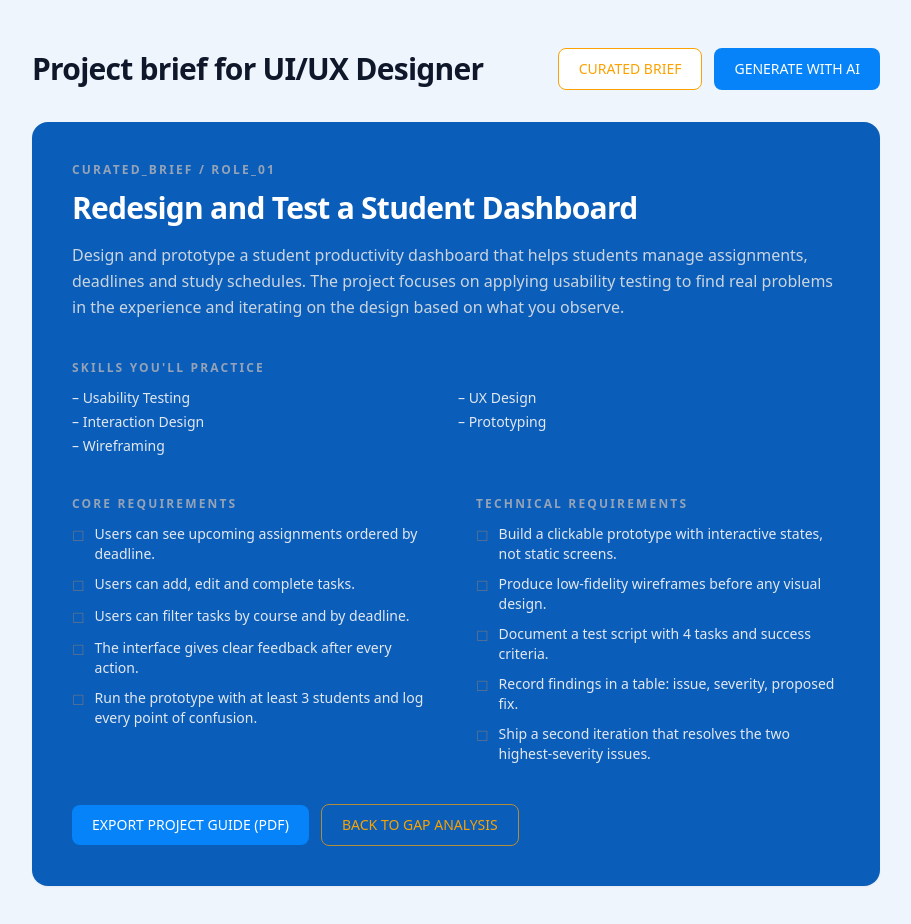
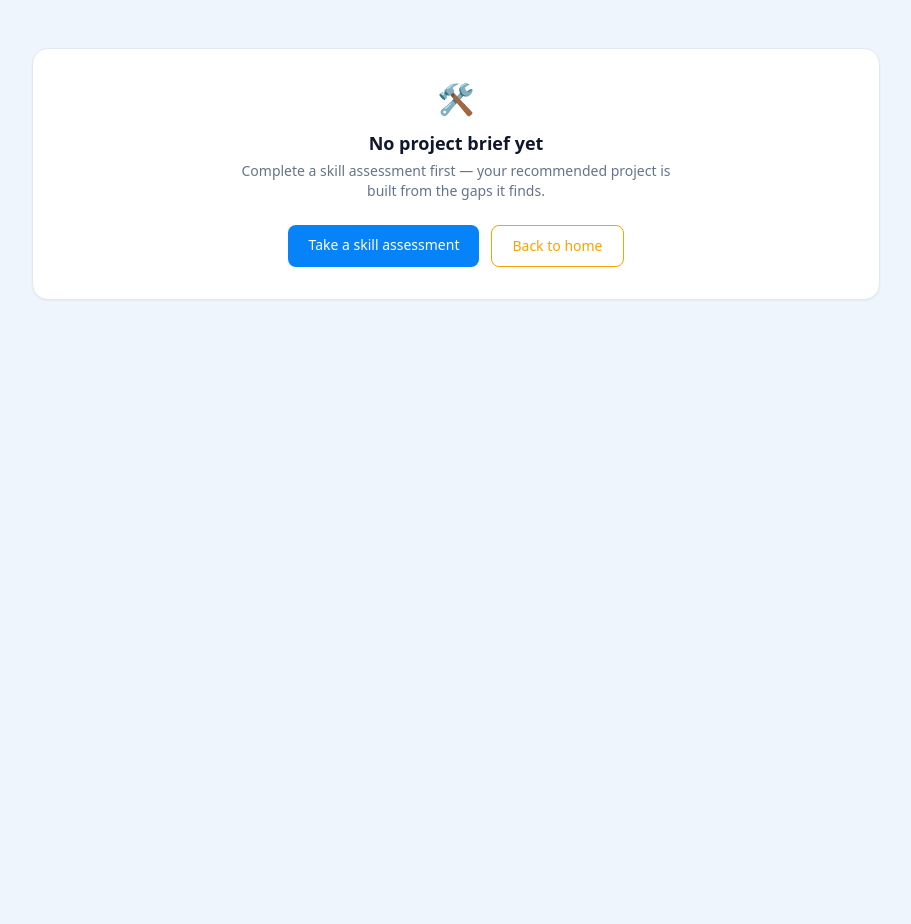
Before and after one commit to Alifmslm/hackathon_summerschool, a Next.js app: page /project in a window 1280 px wide. Shown: the top 924 px of the page, without its empty margins (184-1095 px from the left). After the commit the page ends 800 px from the top, so only its background shows below. Built offline with nearby package versions, Linux system fonts and the light colour scheme; a web font is replaced by a local one.

Commit message:
feat(project): brief follows assessed career not hardcoded UIUX

```diff
--- a/src/app/project/page.tsx
+++ b/src/app/project/page.tsx
@@ -1,41 +1,103 @@
-import { ROUTES } from "@/constants";
+"use client";
+
+import { useEffect, useState } from "react";
+import Link from "next/link";
+import type { SkillGap } from "@/types";
+import { ROUTES, isCareerId } from "@/constants";
+import { recommendProject } from "@/lib/rules/project-recommendation";
+import { CAREERS } from "@/lib/data/careers";
 import { Button } from "@/components/ui/Button";
 
 /**
- * Project brief (Step 4) — FE demo with dummy data.
- * Two-column requirements (core + technical), skills checklist, and the PDF /
- * gap-analysis actions. Rendered statically; wire up /api/project/recommend
- * and /api/project/pdf when integrating with the backend.
+ * Project brief (Step 4) — picked from the assessed career, not a fixed role.
+ * Reads the stashed assessment result and recommends the template whose skills
+ * overlap most with the user's gaps. Swap for /api/project/recommend when
+ * integrating with the backend.
  */
-const PROJECT = {
-  role: "UI/UX Designer",
-  tag: "CURATED_BRIEF / ROLE_01",
-  title: "Redesign and Test a Student Dashboard",
-  description:
-    "Design and prototype a student productivity dashboard that helps students manage assignments, deadlines and study schedules. The project focuses on applying usability testing to find real problems in the experience and iterating on the design based on what you observe.",
-  skills: ["Usability Testing", "UX Design", "Interaction Design", "Prototyping", "Wireframing"],
-  coreRequirements: [
-    "Users can see upcoming assignments ordered by deadline.",
-    "Users can add, edit and complete tasks.",
-    "Users can filter tasks by course and by deadline.",
-    "The interface gives clear feedback after every action.",
-    "Run the prototype with at least 3 students and log every point of confusion.",
-  ],
-  technicalRequirements: [
-    "Build a clickable prototype with interactive states, not static screens.",
-    "Produce low-fidelity wireframes before any visual design.",
-    "Document a test script with 4 tasks and success criteria.",
-    "Record findings in a table: issue, severity, proposed fix.",
-    "Ship a second iteration that resolves the two highest-severity issues.",
-  ],
-};
+
+interface StashedResult {
+  careerId: string;
+  careerName: string;
+  gaps: SkillGap[];
+}
 
 export default function ProjectPage() {
+  const [result, setResult] = useState<StashedResult | null>(null);
+  const [loading, setLoading] = useState(true);
+
+  useEffect(() => {
+    try {
+      const raw = sessionStorage.getItem("skillGapResult");
+      if (raw) setResult(JSON.parse(raw));
+    } catch {
+      setResult(null);
+    }
+    setLoading(false);
+  }, []);
+
+  const data = loading ? null : result;
+
   return (
     <main className="mx-auto max-w-4xl px-6 py-12">
+      {data === null ? (
+        loading ? (
+          <p className="text-sm text-slate-500">Loading…</p>
+        ) : (
+          <ProjectPrompt />
+        )
+      ) : (
+        <ProjectBrief result={data} />
+      )}
+    </main>
+  );
+}
+
+/** Shown when /project is opened before an assessment has been completed. */
+function ProjectPrompt() {
+  return (
+    <div className="rounded-2xl border border-slate-200 bg-white p-8 text-center shadow-sm">
+      <p className="text-3xl">🛠️</p>
+      <h1 className="mt-3 text-lg font-bold text-slate-900">No project brief yet</h1>
+      <p className="mx-auto mt-1 max-w-md text-sm text-slate-500">
+        Complete a skill assessment first — your recommended project is built
+        from the gaps it finds.
+      </p>
+      <div className="mt-6 flex flex-col justify-center gap-3 sm:flex-row">
+        <Link
+          href={ROUTES.selectCareer}
+          className="rounded-lg bg-brand px-5 py-2.5 text-sm font-medium text-white transition duration-150 ease-out hover:bg-brand-dark"
+        >
+          Take a skill assessment
+        </Link>
+        <Link
+          href={ROUTES.home}
+          className="rounded-lg border border-secondary bg-white px-5 py-2.5 text-sm font-medium text-secondary transition duration-150 ease-out hover:bg-secondary/10"
+        >
+          Back to home
+        </Link>
+      </div>
+    </div>
+  );
+}
+
+function ProjectBrief({ result }: { result: StashedResult }) {
+  const { careerId, careerName, gaps } = result;
+  const career = CAREERS.find((c) => c.id === careerId);
+  const project = isCareerId(careerId) ? recommendProject(careerId, gaps) : null;
+
+  if (!project) {
+    return (
+      <div className="rounded-2xl border border-slate-200 bg-white p-8 text-center shadow-sm">
+        <p className="text-sm text-slate-500">No project template for this career yet.</p>
+      </div>
+    );
+  }
+
+  return (
+    <>
       <header className="flex flex-col gap-4 sm:flex-row sm:items-center sm:justify-between">
         <h1 className="text-2xl font-bold tracking-tight sm:text-3xl">
-          Project brief for {PROJECT.role}
+          Project brief for {career?.name ?? careerName}
         </h1>
         <div className="flex gap-3">
           <Button variant="secondary" className="uppercase">
@@ -47,17 +109,17 @@ export default function ProjectPage() {
 
       <article className="mt-8 rounded-2xl bg-brand-dark p-6 text-white shadow-sm sm:p-10">
         <p className="text-xs font-semibold uppercase tracking-[0.18em] text-slate-400">
-          {PROJECT.tag}
+          CURATED_BRIEF / {careerId.toUpperCase()}
         </p>
-        <h2 className="mt-3 text-3xl font-bold tracking-tight">{PROJECT.title}</h2>
-        <p className="mt-4 leading-relaxed text-slate-300">{PROJECT.description}</p>
+        <h2 className="mt-3 text-3xl font-bold tracking-tight">{project.title}</h2>
+        <p className="mt-4 leading-relaxed text-slate-300">{project.description}</p>
 
         <section className="mt-10">
           <h3 className="text-xs font-semibold uppercase tracking-[0.18em] text-slate-400">
             Skills you&apos;ll practice
           </h3>
           <div className="mt-3 grid gap-1 sm:grid-cols-2">
-            {PROJECT.skills.map((skill) => (
+            {project.skillsPracticed.map((skill) => (
               <p key={skill} className="text-sm text-slate-200">
                 – {skill}
               </p>
@@ -71,12 +133,12 @@ export default function ProjectPage() {
               Core requirements
             </h3>
             <ul className="mt-3 space-y-2.5">
-              {PROJECT.coreRequirements.map((req) => (
-                <li key={req} className="flex items-start gap-2.5 text-sm text-slate-200">
+              {project.coreRequirements.map((req) => (
+                <li key={req.id} className="flex items-start gap-2.5 text-sm text-slate-200">
                   <span aria-hidden className="mt-0.5 text-slate-500">
                     ☐
                   </span>
-                  {req}
+                  {req.label}
                 </li>
               ))}
             </ul>
@@ -87,12 +149,12 @@ export default function ProjectPage() {
               Technical requirements
             </h3>
             <ul className="mt-3 space-y-2.5">
-              {PROJECT.technicalRequirements.map((req) => (
-                <li key={req} className="flex items-start gap-2.5 text-sm text-slate-200">
+              {project.technicalRequirements.map((req) => (
+                <li key={req.id} className="flex items-start gap-2.5 text-sm text-slate-200">
                   <span aria-hidden className="mt-0.5 text-slate-500">
                     ☐
                   </span>
-                  {req}
+                  {req.label}
                 </li>
               ))}
             </ul>
@@ -109,6 +171,6 @@ export default function ProjectPage() {
           </a>
         </div>
       </article>
-    </main>
+    </>
   );
 }
```
